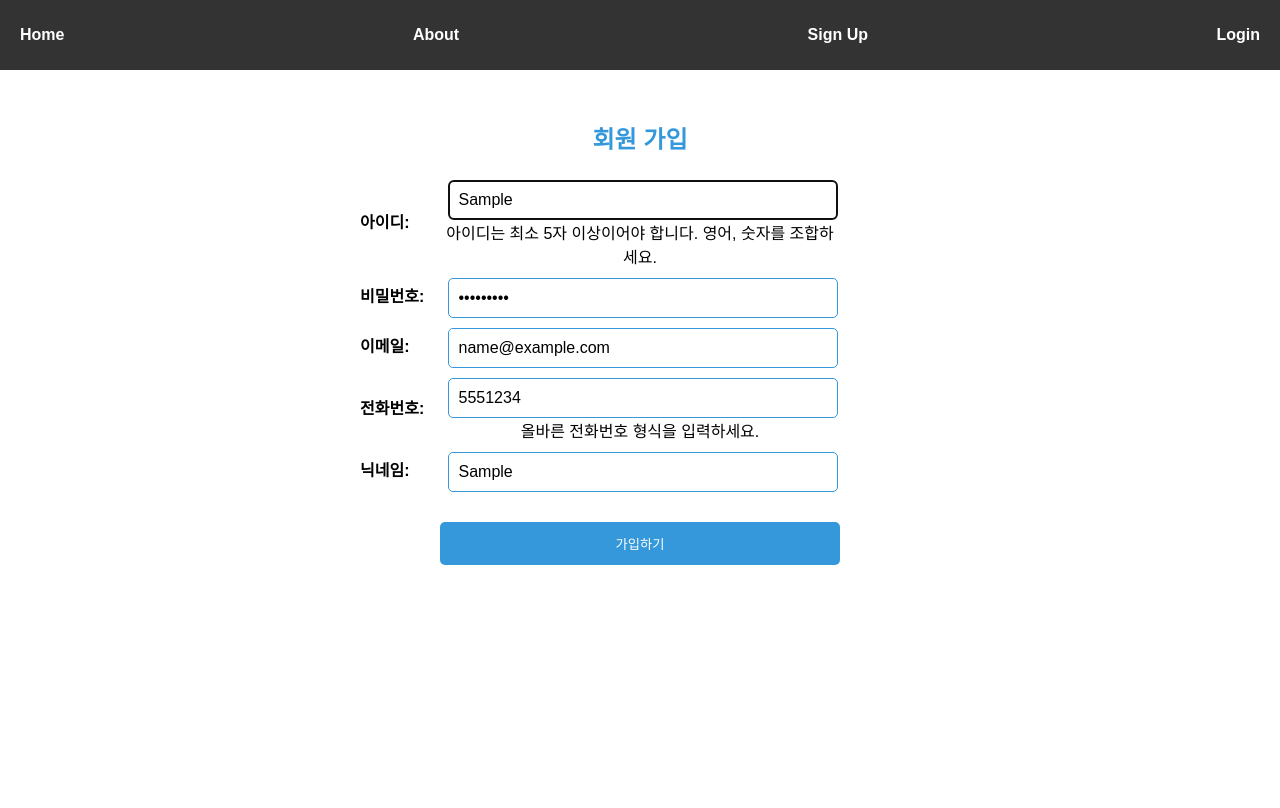
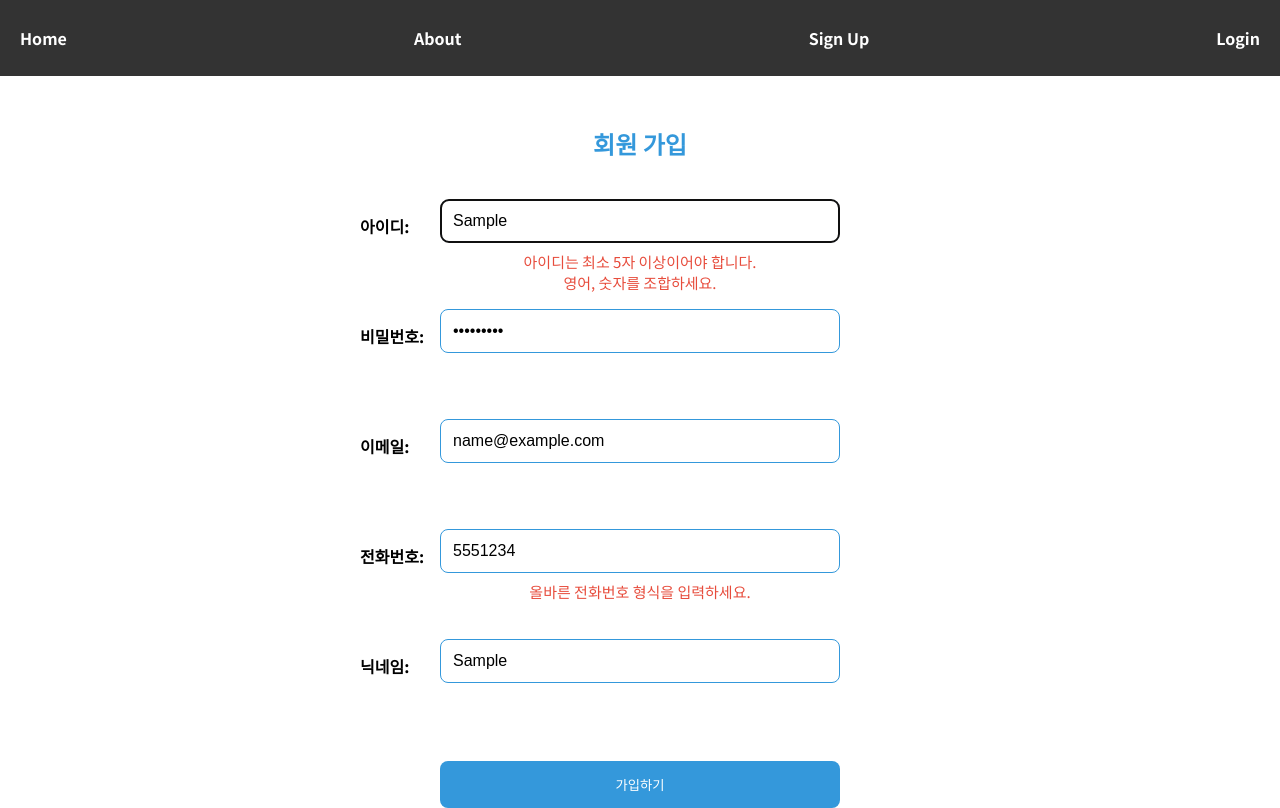
Before and after one commit to changsoon123/soon_react, a React (Create React App) app: page /signup in a window 1280 px wide. Both pictures are taken after typing "Sample", "Sample123", "name@example.com", "5551234", "Sample" into the empty fields and a click on the button "가입하기". Built offline with nearby package versions, Linux system fonts and the light colour scheme; no server answers.

Commit message:
login complete

```diff
--- a/package.json
+++ b/package.json
@@ -18,8 +18,10 @@
     "react-icons": "^4.9.0",
     "react-router-dom": "^6.21.1",
     "react-scripts": "5.0.1",
+    "react-toastify": "^9.1.3",
     "reactstrap": "^9.2.0",
     "sass": "^1.63.3",
+    "sweetalert2": "^11.10.2",
     "web-vitals": "^2.1.4",
     "yup": "^1.3.3"
   },
--- a/src/App.js
+++ b/src/App.js
@@ -1,5 +1,6 @@
 import React from 'react';
 import { BrowserRouter as Router, Route, Routes } from 'react-router-dom';
+import { AuthProvider } from './contexts/AuthContext';
 import Header from './components/Header';
 import HomePage from './pages/HomePage';
 import AboutPage from './pages/AboutPage';
@@ -10,6 +11,7 @@ import './App.scss';
 function App() {
   return (
     <Router>
+      <AuthProvider>
       <Header />
       <Routes>
         <Route path="/" element={<HomePage />} />
@@ -17,6 +19,7 @@ function App() {
         <Route path="/signup" element={<SignUp />} />
         <Route path="/login" element={<Login />} />
       </Routes>
+      </AuthProvider>
     </Router>
   );
 }
--- a/src/App.scss
+++ b/src/App.scss
@@ -1,7 +1,9 @@
+@import url('https://fonts.googleapis.com/css2?family=Noto+Sans+KR:wght@300;400;500;700&display=swap');
+
 body {
   margin: 0;
   padding: 0;
-  font-family: 'Arial', sans-serif;
+  font-family: 'Noto Sans KR', sans-serif;
 }
 
 #root {
--- a/src/components/Header.js
+++ b/src/components/Header.js
@@ -1,8 +1,11 @@
 import React from 'react';
 import { Link } from 'react-router-dom';
 import '../styles/Header.scss';
+import { useAuth } from '../contexts/AuthContext'; // 새로운 컨텍스트 파일 추가
 
 function Header() {
+  const { isLoggedIn, logout } = useAuth(); // useAuth 훅 사용
+
   return (
     <header>
       <nav>
@@ -16,8 +19,12 @@ function Header() {
           <li>
             <Link to="/signup">Sign Up</Link>
           </li>
-            <li>
+          <li className="login-logout">
+            {isLoggedIn ? (
+              <button onClick={logout}>Logout</button>
+            ) : (
               <Link to="/login">Login</Link>
+            )}
           </li>
         </ul>
       </nav>
--- /dev/null
+++ b/src/contexts/AuthContext.js
@@ -0,0 +1,25 @@
+import React, { createContext, useContext, useState } from 'react';
+
+const AuthContext = createContext();
+
+export const AuthProvider = ({ children }) => {
+  const [isLoggedIn, setIsLoggedIn] = useState(false);
+
+  const login = () => {
+    setIsLoggedIn(true);
+  };
+
+  const logout = () => {
+    setIsLoggedIn(false);
+  };
+
+  return (
+    <AuthContext.Provider value={{ isLoggedIn, login, logout }}>
+      {children}
+    </AuthContext.Provider>
+  );
+};
+
+export const useAuth = () => {
+  return useContext(AuthContext);
+};
--- a/src/pages/SignUp.js
+++ b/src/pages/SignUp.js
@@ -2,21 +2,23 @@ import React, { useState } from 'react';
 import { useForm, Controller } from 'react-hook-form';
 import * as yup from 'yup';
 import { yupResolver } from '@hookform/resolvers/yup';
+import { useNavigate } from 'react-router-dom';
+import Swal from 'sweetalert2';
 import '../styles/SignUp.scss';
 import { API_BASE_URL as BASE, USER, CheckField } from '../config/host-config';
 
 function SignUp() {
   const API_BASE_URL = BASE + USER;
   const API_CHECK_BASE_URL = BASE + CheckField;
-
+  const navigate = useNavigate();
 
   const validationSchema = yup.object().shape({
     username: yup.string()
       .required('아이디를 입력하세요.')
-      .matches(/^(?=.*[A-Za-z])(?=.*\d)[A-Za-z\d]{5,}$/, '아이디는 최소 5자 이상이어야 합니다. 영어, 숫자를 조합하세요.'),
+      .matches(/^(?=.*[A-Za-z])(?=.*\d)[A-Za-z\d]{5,}$/, '아이디는 최소 5자 이상이어야 합니다.\n영어, 숫자를 조합하세요.'),
     password: yup.string()
       .required('비밀번호를 입력하세요.')
-      .matches(/^(?=.*[A-Za-z])(?=.*\d)[A-Za-z\d]{8,}$/, '비밀번호는 최소 8자 이상이어야 합니다. 영어, 숫자를 조합하세요.'),
+      .matches(/^(?=.*[A-Za-z])(?=.*\d)[A-Za-z\d]{8,}$/, '비밀번호는 최소 8자 이상이어야 합니다.\n영어, 숫자를 조합하세요.'),
     email: yup.string()
       .required('이메일을 입력하세요.')
       .matches(/^[a-zA-Z0-9_+&*-]+(?:\.[a-zA-Z0-9_+&*-]+)*@(?:[a-zA-Z0-9-]+\.)+[a-zA-Z]{2,7}$/, '올바른 이메일 주소를 입력하세요.'),
@@ -37,6 +39,7 @@ function SignUp() {
   const [isEmailAvailable, setIsEmailAvailable] = useState(true);
   const [isPhoneNumberAvailable, setIsPhoneNumberAvailable] = useState(true);
   const [isNicknameAvailable, setIsNicknameAvailable] = useState(true);
+
 
 
 
@@ -102,6 +105,16 @@ function SignUp() {
       if (response.ok) {
         // 회원가입 성공
         console.log('회원가입 성공');
+        Swal.fire({
+          icon: 'success',
+          title: '회원가입 성공',
+          text: '회원가입이 성공했습니다.',
+      }).then((result) => {
+          // SweetAlert 확인 버튼 클릭 시 실행할 코드
+          if (result.isConfirmed) {
+              navigate('/Login');
+          }
+      });
       } else {
         // 회원가입 실패
         console.log(response)
@@ -129,20 +142,24 @@ function SignUp() {
                   <input
                     type="text"
                     id="username"
-                    placeholder="영문과 숫자를 조합하여 5자 이상"
+                    placeholder="영문과 숫자를 조합하여 5자 이상 입력하세요."
                     {...field}
                     onBlur={(e) => handleBlur('username', e.target.value)}
-                    onChange={(e) => {
+                    onInput={(e) => {
                       const fieldValue = e.target.value;
                       field.onChange(e.target.value);
                       setValue('username', e.target.value, { shouldValidate: true });
                       if (fieldValue.trim() !== '') {
                         checkAvailability('username', fieldValue, setIsUsernameAvailable);
+                      } else {
+                        // 추가: 빈 문자열이면 중복 메시지를 숨김
+                        setIsUsernameAvailable(true);
                       }
                     }}
+                    maxLength={12}
                   />
-                  {errors.username && <span className="error-message">{errors.username.message}</span>}
-                  {!isUsernameAvailable && <span className="error-message">이미 사용 중인 아이디입니다.</span>}
+                  {errors.username && <div className="error-message">{errors.username.message}</div>}
+                  {!isUsernameAvailable && <div className="error-message">이미 사용 중인 아이디입니다.</div>}
                 </>
               )}
             />
@@ -158,14 +175,15 @@ function SignUp() {
                   <input
                     type="password"
                     id="password"
-                    placeholder="영문과 숫자를 조합하여 8자 이상"
+                    placeholder="영문과 숫자를 조합하여 8자 이상 입력하세요."
                     {...field}
                     onChange={(e) => {
                       field.onChange(e.target.value);
                       setValue('password', e.target.value, { shouldValidate: true });
                     }}
+                    maxLength={20}
                   />
-                  {errors.password && <span className="error-message">{errors.password.message}</span>}
+                  {errors.password && <div className="error-message">{errors.password.message}</div>}
                 </>
               )}
             />
@@ -189,12 +207,16 @@ function SignUp() {
                       field.onChange(e.target.value);
                       setValue('email', e.target.value, { shouldValidate: true });
                       if (fieldValue.trim() !== '') {
-                        checkAvailability('email', fieldValue, setIsUsernameAvailable);
+                        checkAvailability('email', fieldValue, setIsEmailAvailable);
+                      } else {
+                        // 추가: 빈 문자열이면 중복 메시지를 숨김
+                        setIsEmailAvailable(true);
                       }
                     }}
+                    maxLength={25}
                   />
-                  {errors.email && <span className="error-message">{errors.email.message}</span>}
-                  {!isEmailAvailable && <span className="error-message">이미 사용 중인 이메일입니다.</span>}
+                  {errors.email && <div className="error-message">{errors.email.message}</div>}
+                  {!isEmailAvailable && <div className="error-message">이미 사용 중인 이메일입니다.</div>}
                 </>
               )}
             />
@@ -218,12 +240,15 @@ function SignUp() {
                       field.onChange(e.target.value);
                       setValue('phoneNumber', e.target.value, { shouldValidate: true });
                       if (fieldValue.trim() !== '') {
-                        checkAvailability('phoneNumber', fieldValue, setIsUsernameAvailable);
+                        checkAvailability('phoneNumber', fieldValue, setIsPhoneNumberAvailable);
+                      } else {
+                        setIsPhoneNumberAvailable(true);
                       }
                     }}
+                    maxLength={13}
                   />
-                  {errors.phoneNumber && <span className="error-message">{errors.phoneNumber.message}</span>}
-                  {!isPhoneNumberAvailable && <span className="error-message">이미 사용 중인 전화번호입니다.</span>}
+                  {errors.phoneNumber && <div className="error-message">{errors.phoneNumber.message}</div>}
+                  {!isPhoneNumberAvailable && <div className="error-message">이미 사용 중인 전화번호입니다.</div>}
                 </>
               )}
             />
@@ -239,7 +264,7 @@ function SignUp() {
                   <input
                     type="text"
                     id="nickname"
-                    placeholder="영문, 숫자, 한글 2자 이상"
+                    placeholder="영문, 숫자, 한글 2자 이상 입력하세요."
                     {...field}
                     onBlur={(e) => handleBlur('nickname', e.target.value)}
                     onChange={(e) => {
@@ -247,12 +272,15 @@ function SignUp() {
                       field.onChange(e.target.value);
                       setValue('nickname', e.target.value, { shouldValidate: true });
                       if (fieldValue.trim() !== '') {
-                        checkAvailability('nickname', fieldValue, setIsUsernameAvailable);
+                        checkAvailability('nickname', fieldValue, setIsNicknameAvailable);
+                      } else {
+                        setIsNicknameAvailable(true);
                       }
                     }}
+                    maxLength={10}
                   />
-                  {errors.nickname && <span className="error-message">{errors.nickname.message}</span>}
-                  {!isNicknameAvailable && <span className="error-message">이미 사용 중인 닉네임입니다.</span>}
+                  {errors.nickname && <div className="error-message">{errors.nickname.message}</div>}
+                  {!isNicknameAvailable && <div className="error-message">이미 사용 중인 닉네임입니다.</div>}
                 </>
               )}
             />
--- a/src/styles/Header.scss
+++ b/src/styles/Header.scss
@@ -1,28 +1,38 @@
 header {
-    background-color: #333; // 헤더 배경색 설정
-    padding: 10px; // 헤더 안쪽 여백 설정
+  background-color: #333;
+  padding: 10px;
 
-    nav {
-      ul {
-        list-style: none; // 리스트 스타일 제거
-        display: flex; // Flexbox 사용
-        justify-content: space-between; // 각 항목을 좌우로 정렬
-        align-items: center; // 세로 중앙 정렬
-        padding: 0; // 리스트 안쪽 여백 제거
+  nav {
+    ul {
+      list-style: none;
+      display: flex;
+      justify-content: space-between;
+      align-items: center;
+      padding: 0;
 
-        li {
-          margin: 0 10px; // 각 메뉴 아이템 사이의 간격 설정
+      li {
+        margin: 0 10px;
 
-          a {
-            text-decoration: none; // 링크에 밑줄 제거
-            color: white; // 링크 텍스트 색상 설정
-            font-weight: bold; // 링크 텍스트 굵게 설정
+        a, button {
+          text-decoration: none;
+          color: white;
+          font-weight: bold;
 
-            &:hover {
-              color: #61dafb; // 호버 시 텍스트 색상 변경
-            }
+          &:hover {
+            color: #61dafb;
           }
         }
       }
+
+      .login-logout button {
+        background: none;
+        border: none;
+        cursor: pointer;
+        padding: 0;
+        font-weight: bold;
+        font: inherit;
+        color: white;
+      }
     }
   }
+}
--- a/src/styles/SignUp.scss
+++ b/src/styles/SignUp.scss
@@ -1,5 +1,5 @@
 $primaryColor: #3498db;
-$marginBetweenInputs: 15px;
+$marginBetweenInputs: 20px; // 간격을 더 벌리도록 조정
 
 .SignUp {
   text-align: center;
@@ -7,6 +7,7 @@ $marginBetweenInputs: 15px;
 
   h2 {
     color: $primaryColor;
+    margin-bottom: 30px; // 제목과 아래 간격을 늘림
   }
 
   form {
@@ -16,52 +17,62 @@ $marginBetweenInputs: 15px;
     .input-container {
       display: flex;
       flex-direction: column;
-      margin-bottom: $marginBetweenInputs;
+      // margin-bottom: 10px;
 
       .input-row {
+        height: 70px;
         position: relative;
-        margin-bottom: 5px; // 각 입력 필드 사이의 간격 조정
+        margin-bottom: 40px; // 입력 필드 간의 간격을 조정
 
         label {
-
           font-weight: bold;
-          white-space: nowrap; // 라벨이 길어져도 줄바꿈 방지
+          white-space: nowrap;
           position: absolute;
-          left: -80px; // 라벨의 왼쪽 위치 조정
-          top: 50%; // 라벨을 수직 중앙에 위치시킴
-          transform: translateY(-50%); // 라벨을 수직 중앙에 위치시킴
+          left: -80px;
+          top: 50%;
+          transform: translateY(-50%);
         }
 
         input {
-          width: calc(100% - 10px); // 라벨이 차지하는 공간만큼 감소
-          padding: 10px;
+          width: 100%; // 라벨 영향 받지 않도록 100%로 변경
+          padding: 12px; // 패딩을 늘려 더 큰 입력 필드로 보이도록 함
           box-sizing: border-box;
           border: 1px solid $primaryColor;
-          border-radius: 5px;
-          margin-top: 5px; // 입력 필드 위의 간격 조정
-          font-size: inherit; // input의 글꼴 크기를 상속 받음
-          margin-left: 5px; // 라벨과 입력창 사이의 간격 조정
+          border-radius: 8px; // 더 둥글게 조정
+          margin-top: 8px; // 입력 필드 위의 간격을 줄임
+          font-size: inherit;
         }
+
+        .error-message {
+          // 추가: 에러 메시지 스타일
+          color: #e74c3c; // 빨간색
+          font-size: 15px;
+          margin-top: 8px;
+          white-space: pre-wrap;
+
         }
+
+      }
+
     }
 
     button {
       background-color: $primaryColor;
       color: white;
-        padding: 12px;
+      padding: 14px; // 더 큰 패딩으로 버튼 크기를 키움
       cursor: pointer;
       border: none;
-        border-radius: 5px;
-        margin-top: 10px; // 가입하기 버튼 위의 간격 조정
-        width: 100%; // 가입하기 버튼의 폭을 100%로 설정
-        transition: background-color 0.3s; // 호버 시 색상 전환 효과
+      border-radius: 8px;
+      margin-top: 20px; // 버튼 위의 간격을 조정
+      width: 100%;
+      transition: background-color 0.3s;
 
       &:hover {
-          background-color: darken($primaryColor, 10%); // 호버 시 색상 어둡게
+        background-color: darken($primaryColor, 10%);
       }
 
       &:active {
-          background-color: darken($primaryColor, 20%); // 클릭 시 색상 더 어둡게
+        background-color: darken($primaryColor, 20%);
       }
     }
   }
```
Also changed, not shown: src/pages/Login.js (+23 -0 lines), 1 other file (tests, documents, lock files or other folders). Lines whose indentation alone changed are shown as unchanged.
